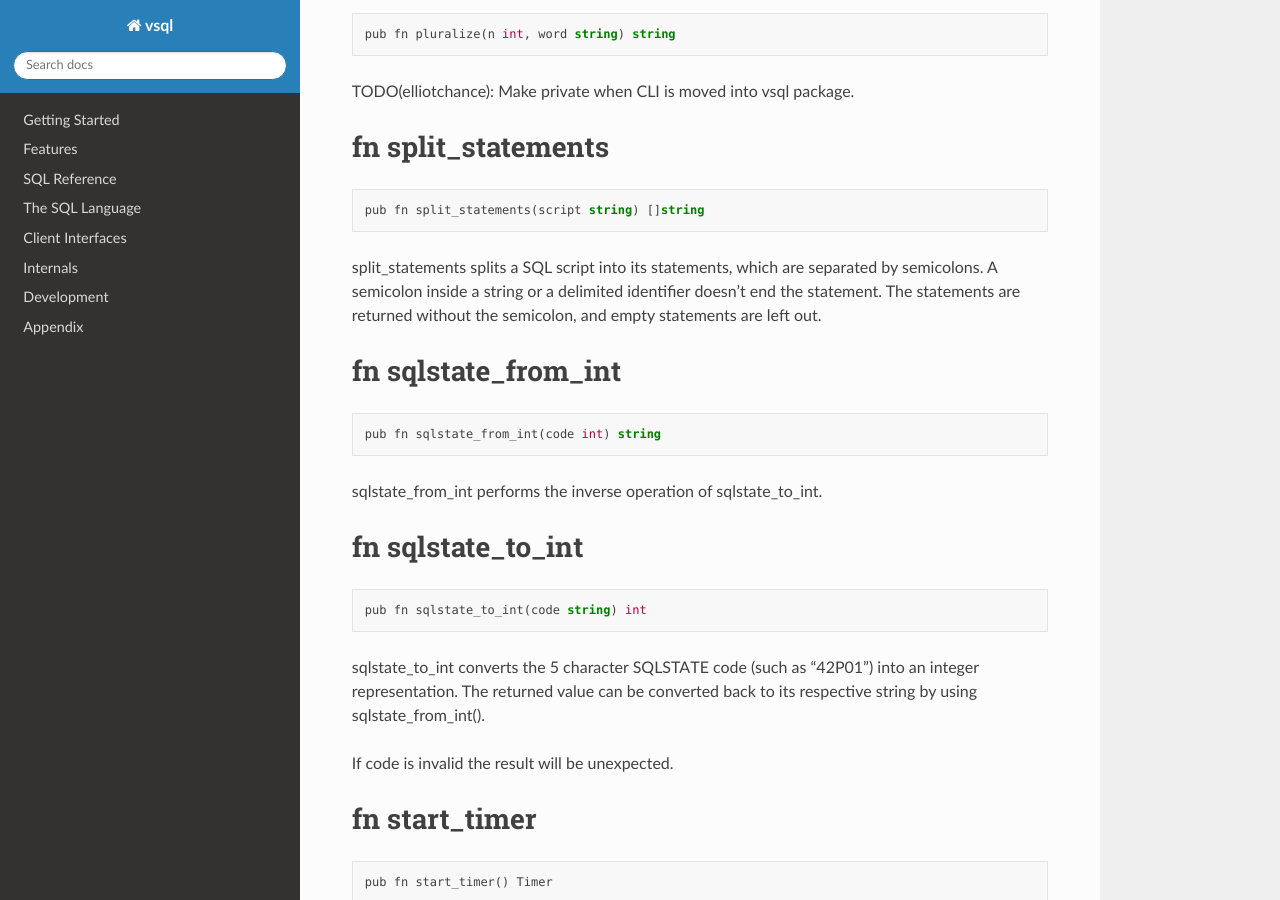
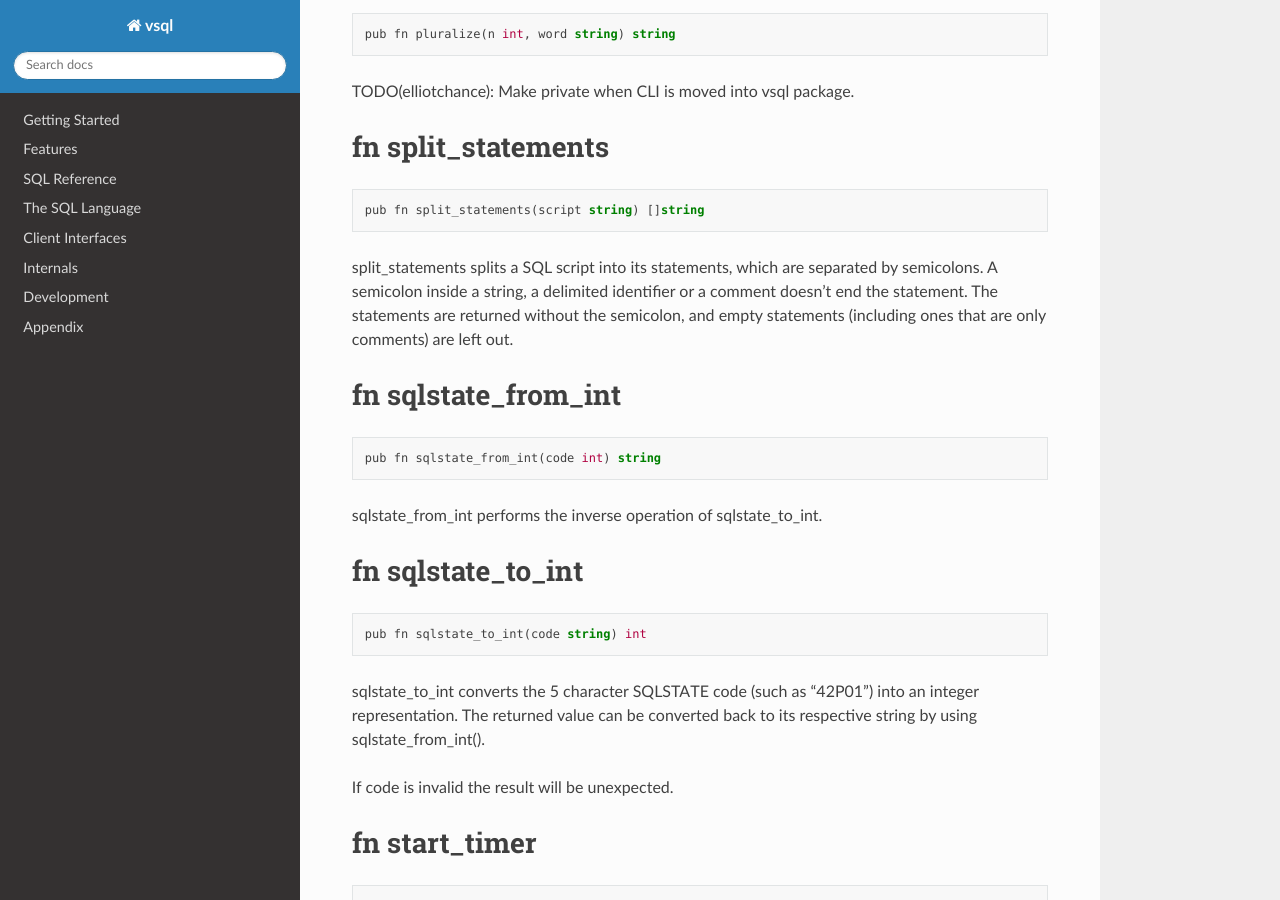
Before and after one commit to elliotchance/vsql, a Sphinx documentation site: the page built from docs/v-client-library-docs.rst, in a window 1280 px wide and 900 px high, scrolled down 4616 px. Built offline with Sphinx 7.4.7 and the Read the Docs theme 3.1.0, drawn with Linux system fonts in a browser that asks for light colours.

Commit message:
parser: Support SQL comments using leading double minus
A simple comment (--) runs to the end of the line and is a separator, like
a space. It can also sit between the parts of a string that continues onto
the next line. split_statements ignores semicolons and quotes in comments,
and leaves out statements that are only comments, so scripts given to
"vsql in" and the CLI can have comments too.

This completes E161. Bracketed comments (/* */, T351) are left for later.

Part of #53

Co-Authored-By: Claude Opus 5.5 <noreply@anthropic.com>

```diff
--- a/docs/sql-compliance.rst
+++ b/docs/sql-compliance.rst
@@ -334,7 +334,7 @@ As of the latest version (or at least the version of this documentation)
    * - ❌ **E153**
      - **Updatable queries with subqueries**
 
-   * - ❌ **E161**
+   * - ✅ **E161**
      - **SQL comments using leading double minus**
 
    * - ✅ **E171**
--- a/docs/v-client-library-docs.rst
+++ b/docs/v-client-library-docs.rst
@@ -263,7 +263,7 @@ fn split_statements
 
    pub fn split_statements(script string) []string
 
-split_statements splits a SQL script into its statements, which are separated by semicolons. A semicolon inside a string or a delimited identifier doesn't end the statement. The statements are returned without the semicolon, and empty statements are left out.
+split_statements splits a SQL script into its statements, which are separated by semicolons. A semicolon inside a string, a delimited identifier or a comment doesn't end the statement. The statements are returned without the semicolon, and empty statements (including ones that are only comments) are left out.
 
 fn sqlstate_from_int
 --------------------
```
Also changed, not shown: other parts of docs/sql-compliance.rst (+1 -1 lines), 5 other files.
